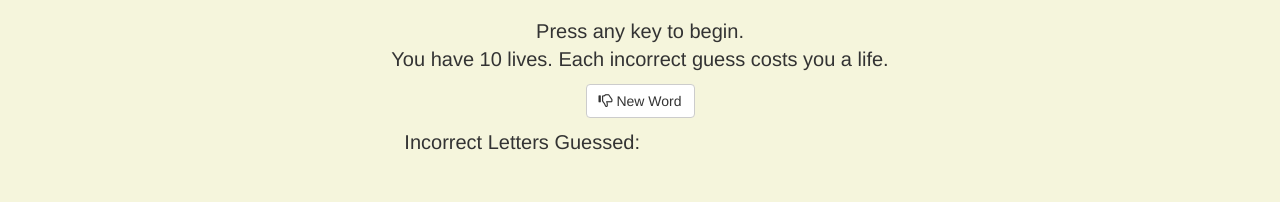
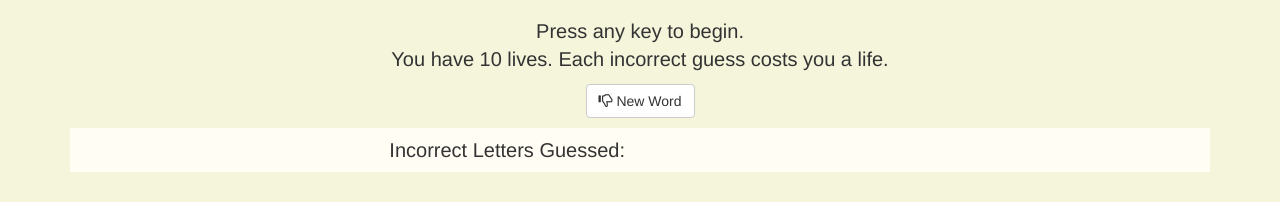
Before and after one commit to avish2/Hangman-Game, a plain HTML site: page index.html in a window 1280 px wide. Shown: the part 141-343 px from the top of the page. Drawn offline with nearby package versions, Linux system fonts and the light colour scheme.

Commit message:
'mo bootstrap

```diff
--- a/assets/css/style.css
+++ b/assets/css/style.css
@@ -53,6 +53,10 @@ h1 {
   margin-top: 10px;
   margin-bottom: 10px;
 }
+.container2 {
+  background-color: #fffdf4;
+  padding: 8px;
+}
 
 #mywins {
   font: bold 20px green;
@@ -62,7 +66,7 @@ h1 {
 }
 .panel-body {
   padding: 10px;
-  background-color: white;
+  background-color: #fffdf4;
 }
 .panel {
   padding: 0px;
--- a/index.html
+++ b/index.html
@@ -33,9 +33,10 @@
 <div class="wrapper">
     <div id="hold">
     </div>
-    <div class="container">
+    <div class="container2">
     <p class="col-xs-6" id="guesses"></p>
     <div class="col-xs-5" id="myguesses"></div>
+    <br>
     </div>
     <p id="mylives"></p>
     <br>
```
